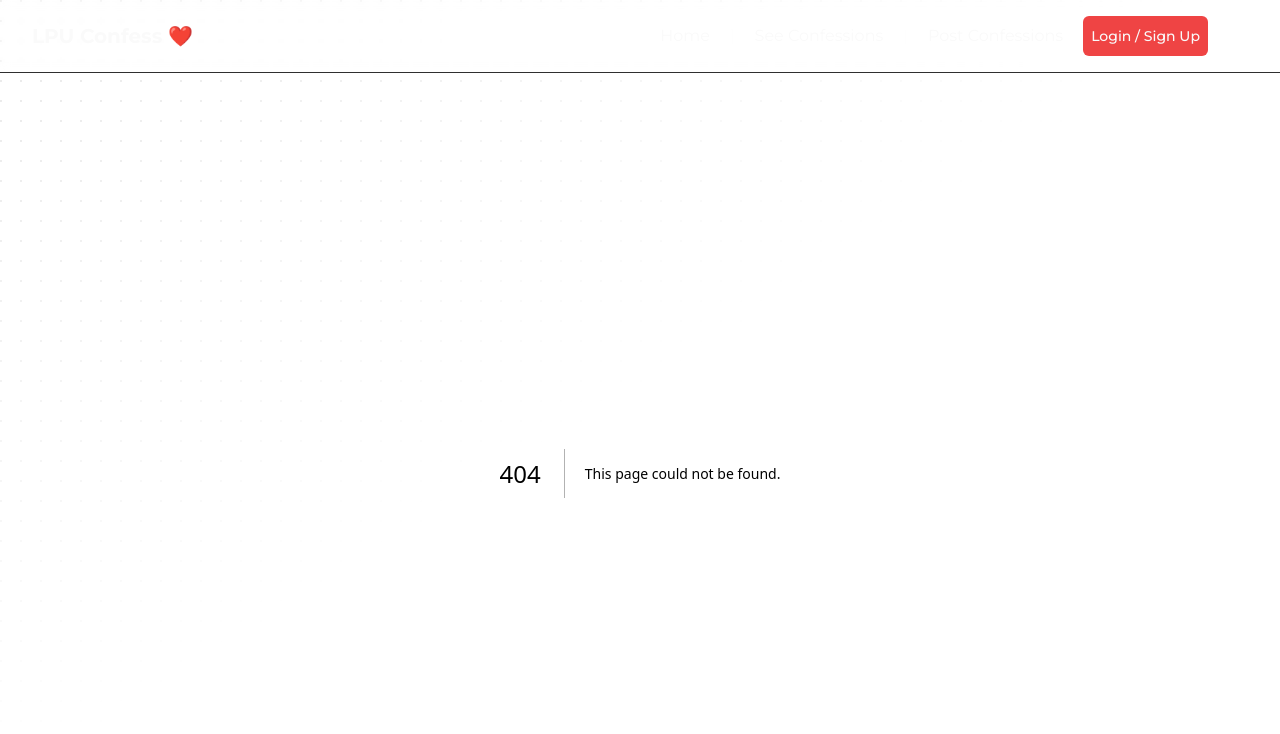
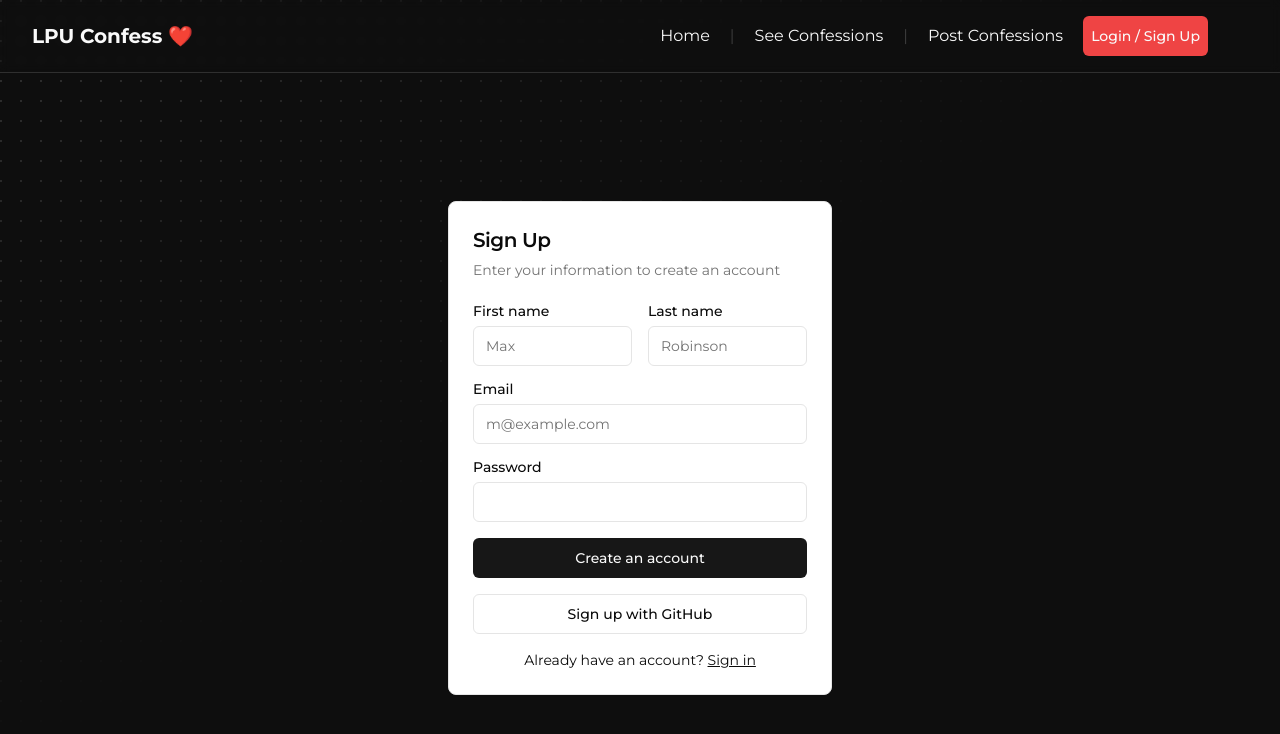
Before and after one commit to justanuragmaurya/lpu-confess, a Next.js app: page /auth in a window 1280 px wide. Before the commit this address had no page. Shown: the top 734 px of the page. Built offline with nearby package versions, Linux system fonts and the light colour scheme.

Commit message:
adding anylatics

```diff
--- /dev/null
+++ b/app/auth/page.tsx
@@ -0,0 +1,11 @@
+import LoginForm from "@/components/Signup"
+
+function page() {
+  return (
+    <div className="mt-32">
+      <LoginForm/>
+    </div>
+  )
+}
+
+export default page
--- a/app/layout.tsx
+++ b/app/layout.tsx
@@ -5,6 +5,7 @@
 import { cn } from "@/lib/utils";
 import DotPattern from "@/components/magicui/dot-pattern";
 import { Montserrat } from "next/font/google";
+import { Analytics } from "@vercel/analytics/react"
 
 const inter = Inter({ subsets: ["latin"] });
 const montserrat = Montserrat({ subsets: ["latin"] });
@@ -34,6 +35,7 @@
           "[mask-image:linear-gradient(to_bottom_right,white,transparent,transparent)] opacity-40 -z-10",
         )}
       />
+      <Analytics/>
       </body>
     </html>
   );
--- /dev/null
+++ b/components/Signup/index.tsx
@@ -0,0 +1,63 @@
+import Link from "next/link"
+import { Button } from "@/components/ui/button"
+import {
+  Card,
+  CardContent,
+  CardDescription,
+  CardHeader,
+  CardTitle,
+} from "@/components/ui/card"
+import { Input } from "@/components/ui/input"
+import { Label } from "@/components/ui/label"
+
+export default function LoginForm() {
+  return (
+    <Card className="mx-auto max-w-sm">
+      <CardHeader>
+        <CardTitle className="text-xl">Sign Up</CardTitle>
+        <CardDescription>
+          Enter your information to create an account
+        </CardDescription>
+      </CardHeader>
+      <CardContent>
+        <div className="grid gap-4">
+          <div className="grid grid-cols-2 gap-4">
+            <div className="grid gap-2">
+              <Label htmlFor="first-name">First name</Label>
+              <Input id="first-name" placeholder="Max" required />
+            </div>
+            <div className="grid gap-2">
+              <Label htmlFor="last-name">Last name</Label>
+              <Input id="last-name" placeholder="Robinson" required />
+            </div>
+          </div>
+          <div className="grid gap-2">
+            <Label htmlFor="email">Email</Label>
+            <Input
+              id="email"
+              type="email"
+              placeholder="m@example.com"
+              required
+            />
+          </div>
+          <div className="grid gap-2">
+            <Label htmlFor="password">Password</Label>
+            <Input id="password" type="password" />
+          </div>
+          <Button type="submit" className="w-full">
+            Create an account
+          </Button>
+          <Button variant="outline" className="w-full">
+            Sign up with GitHub
+          </Button>
+        </div>
+        <div className="mt-4 text-center text-sm">
+          Already have an account?{" "}
+          <Link href="#" className="underline">
+            Sign in
+          </Link>
+        </div>
+      </CardContent>
+    </Card>
+  )
+}
--- /dev/null
+++ b/components/ui/input.tsx
@@ -0,0 +1,25 @@
+import * as React from "react"
+
+import { cn } from "@/lib/utils"
+
+export interface InputProps
+  extends React.InputHTMLAttributes<HTMLInputElement> {}
+
+const Input = React.forwardRef<HTMLInputElement, InputProps>(
+  ({ className, type, ...props }, ref) => {
+    return (
+      <input
+        type={type}
+        className={cn(
+          "flex h-10 w-full rounded-md border border-input bg-background px-3 py-2 text-sm ring-offset-background file:border-0 file:bg-transparent file:text-sm file:font-medium placeholder:text-muted-foreground focus-visible:outline-none focus-visible:ring-2 focus-visible:ring-ring focus-visible:ring-offset-2 disabled:cursor-not-allowed disabled:opacity-50",
+          className
+        )}
+        ref={ref}
+        {...props}
+      />
+    )
+  }
+)
+Input.displayName = "Input"
+
+export { Input }
--- /dev/null
+++ b/components/ui/label.tsx
@@ -0,0 +1,26 @@
+"use client"
+
+import * as React from "react"
+import * as LabelPrimitive from "@radix-ui/react-label"
+import { cva, type VariantProps } from "class-variance-authority"
+
+import { cn } from "@/lib/utils"
+
+const labelVariants = cva(
+  "text-sm font-medium leading-none peer-disabled:cursor-not-allowed peer-disabled:opacity-70"
+)
+
+const Label = React.forwardRef<
+  React.ElementRef<typeof LabelPrimitive.Root>,
+  React.ComponentPropsWithoutRef<typeof LabelPrimitive.Root> &
+    VariantProps<typeof labelVariants>
+>(({ className, ...props }, ref) => (
+  <LabelPrimitive.Root
+    ref={ref}
+    className={cn(labelVariants(), className)}
+    {...props}
+  />
+))
+Label.displayName = LabelPrimitive.Root.displayName
+
+export { Label }
--- a/package.json
+++ b/package.json
@@ -16,6 +16,7 @@
     "@mui/material": "^6.0.1",
     "@prisma/client": "^5.19.0",
     "@radix-ui/react-avatar": "^1.1.0",
+    "@radix-ui/react-label": "^2.1.0",
     "@radix-ui/react-slot": "^1.1.0",
     "axios": "^1.7.7",
     "class-variance-authority": "^0.7.0",
```
Also changed, not shown: 1 other file (tests, documents, lock files or other folders).
